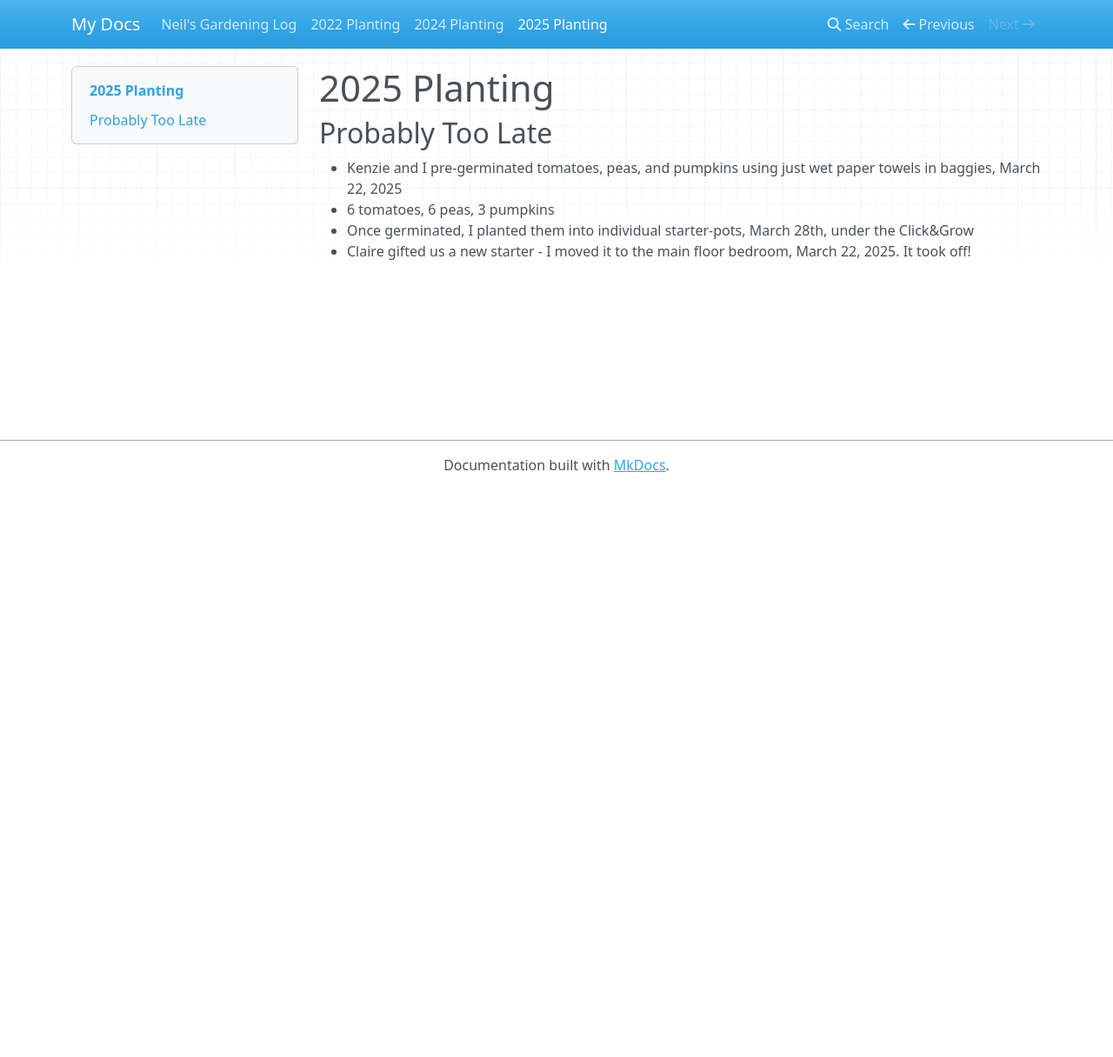
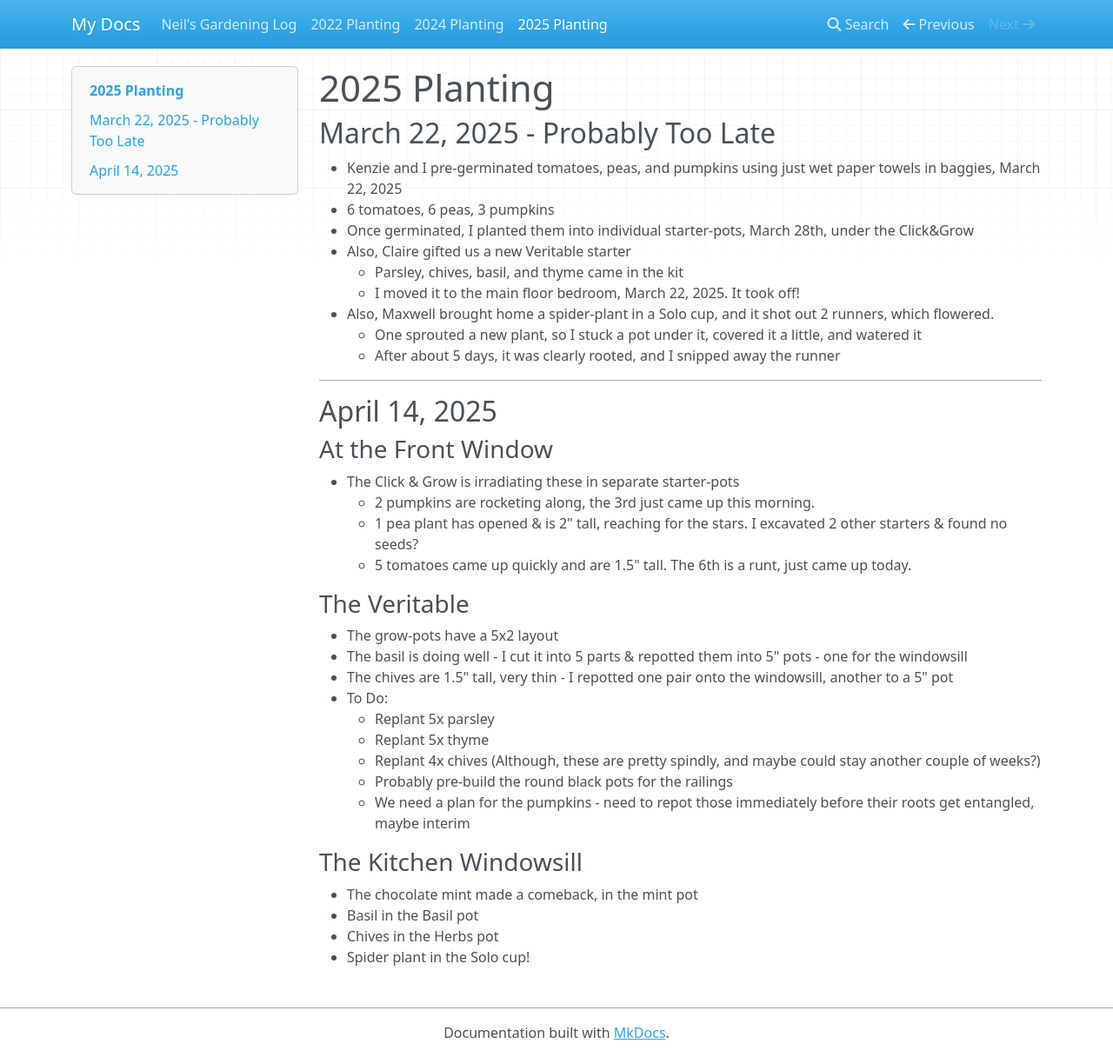
Before and after one commit to nmacgreg/gardenLog, an MkDocs documentation site: the page built from docs/2025planting.md, in a window 1280 px wide and 1216 px high. Shown: the whole window at 87% size. Built offline with MkDocs 1.6.1, drawn with Linux system fonts in a browser that asks for light colours; nearby versions of some CDN libraries.

Commit message:
Updated this year's planting

```diff
--- a/docs/2025planting.md
+++ b/docs/2025planting.md
@@ -1,8 +1,43 @@
 # 2025 Planting
 
-## Probably Too Late
+## March 22, 2025 - Probably Too Late
 
 * Kenzie and I pre-germinated tomatoes, peas, and pumpkins using just wet paper towels in baggies, March 22, 2025
 * 6 tomatoes, 6 peas, 3 pumpkins
 * Once germinated, I planted them into individual starter-pots, March 28th, under the Click&Grow
-* Claire gifted us a new starter - I moved it to the main floor bedroom, March 22, 2025.  It took off!
+* Also, Claire gifted us a new Veritable starter
+    * Parsley, chives, basil, and thyme came in the kit
+    * I moved it to the main floor bedroom, March 22, 2025.  It took off!
+* Also, Maxwell brought home a spider-plant in a Solo cup, and it shot out 2 runners, which flowered.
+    * One sprouted a new plant, so I stuck a pot under it, covered it a little, and watered it
+    * After about 5 days, it was clearly rooted, and I snipped away the runner
+
+---
+
+## April 14, 2025
+
+### At the Front Window
+
+* The Click & Grow is irradiating these in separate starter-pots
+    * 2 pumpkins are rocketing along, the 3rd just came up this morning.
+    * 1 pea plant has opened & is 2" tall, reaching for the stars. I excavated 2 other starters & found no seeds?
+    * 5 tomatoes came up quickly and are 1.5" tall.  The 6th is a runt, just came up today.
+
+### The Veritable
+
+* The grow-pots have a 5x2 layout
+* The basil is doing well - I cut it into 5 parts & repotted them into 5" pots - one for the windowsill
+* The chives are 1.5" tall, very thin - I repotted one pair onto the windowsill, another to a 5" pot
+* To Do:
+    * Replant 5x parsley
+    * Replant 5x thyme
+    * Replant 4x chives (Although, these are pretty spindly, and maybe could stay another couple of weeks?)
+    * Probably pre-build the round black pots for the railings
+    * We need a plan for the pumpkins - need to repot those immediately before their roots get entangled, maybe interim
+
+### The Kitchen Windowsill
+
+* The chocolate mint made a comeback, in the mint pot
+* Basil in the Basil pot
+* Chives in the Herbs pot
+* Spider plant in the Solo cup!
```
